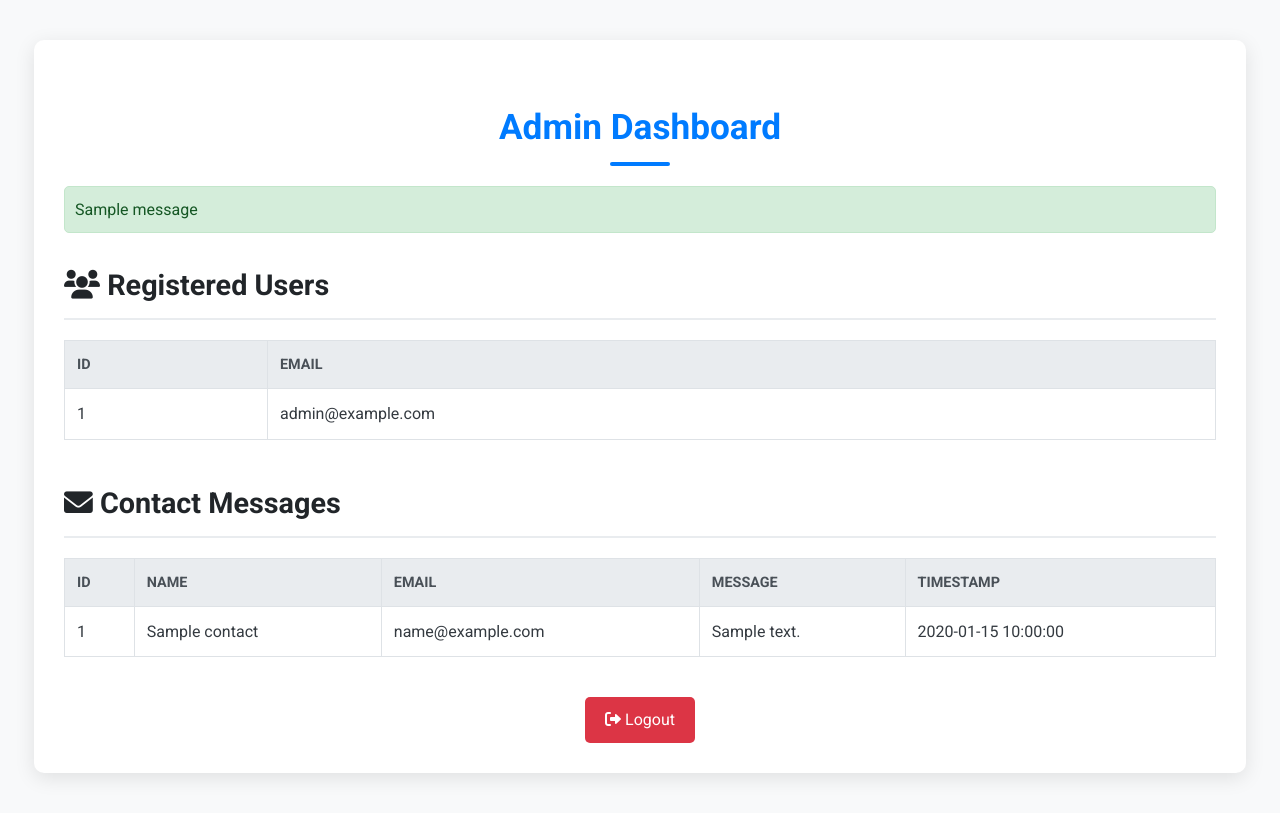
After one commit to Hodal66/learn_pyhton_for_data, a Flask app: template day4/my_portifolio/templates/dashboard.html in a window 1280 px wide. The commit adds this page. Run offline with Flask 3, Linux system fonts and the light colour scheme; the template is opened without the code that fills it: values that come from a table or form of the project are taken from there, others are empty; tables that the repository leaves empty hold one stand-in row (values such as "Sample post"); one stand-in notice (Sample message) is shown.

Commit message:
start learnig how to connect with the database

```diff
--- a/day4/my_portifolio/app.py
+++ b/day4/my_portifolio/app.py
@@ -1,10 +1,73 @@
-from flask import Flask, render_template
+# File: day4/my_portifolio/app.py
+from flask import Flask, render_template, request, redirect, url_for, flash
+from flask_sqlalchemy import SQLAlchemy
+from flask_login import LoginManager, UserMixin, login_user, logout_user, login_required, current_user
+from werkzeug.security import generate_password_hash, check_password_hash
+import os
 
+# Initialize Flask app
 app = Flask(__name__)
+
+# --- Configuration ---
+# Secret key for session management (IMPORTANT: Change this in production!)
+app.config['SECRET_KEY'] = 'your_super_secret_key_here'
+# Database configuration
+app.config['SQLALCHEMY_DATABASE_URI'] = 'sqlite:///dashboard.db'
+app.config['SQLALCHEMY_TRACK_MODIFICATIONS'] = False
+
+# Initialize SQLAlchemy
+db = SQLAlchemy(app)
+
+# Initialize Flask-Login
+login_manager = LoginManager()
+login_manager.init_app(app)
+login_manager.login_view = 'login' # Redirect to login page if not authenticated
+
+# --- Database Models ---
+
+class User(UserMixin, db.Model):
+    id = db.Column(db.Integer, primary_key=True)
+    email = db.Column(db.String(100), unique=True, nullable=False)
+    password_hash = db.Column(db.String(128), nullable=False)
+
+    def set_password(self, password):
+        self.password_hash = generate_password_hash(password)
+
+    def check_password(self, password):
+        return check_password_hash(self.password_hash, password)
+
+class Contact(db.Model):
+    id = db.Column(db.Integer, primary_key=True)
+    name = db.Column(db.String(100), nullable=False)
+    email = db.Column(db.String(100), nullable=False)
+    message = db.Column(db.Text, nullable=False)
+    timestamp = db.Column(db.DateTime, default=db.func.now())
+
+# --- Flask-Login User Loader ---
+@login_manager.user_loader
+def load_user(user_id):
+    return User.query.get(int(user_id))
+
+# --- Routes ---
 
 @app.route('/')
 def home():
     return render_template('index.html')
 
+# --- Database Initialization Function ---
+def create_db():
+    if not os.path.exists('dashboard.db'):
+        with app.app_context():
+            db.create_all()
+            print("Database created successfully!")
+            # Optional: Create a default admin user for testing
+            if not User.query.filter_by(email='admin@example.com').first():
+                admin_user = User(email='admin@example.com')
+                admin_user.set_password('adminpassword') # CHANGE THIS IN PRODUCTION!
+                db.session.add(admin_user)
+                db.session.commit()
+                print("Default admin user created: admin@example.com with password 'adminpassword'")
+
 if __name__ == '__main__':
+    create_db() # Call this to create the database and tables
     app.run(debug=True)
--- /dev/null
+++ b/day4/my_portifolio/templates/dashboard.html
@@ -0,0 +1,190 @@
+<!DOCTYPE html>
+<html lang="en">
+<head>
+    <meta charset="UTF-8">
+    <meta name="viewport" content="width=device-width, initial-scale=1.0">
+    <title>Admin Dashboard</title>
+    <link rel="stylesheet" href="{{ url_for('static', filename='style.css') }}">
+    <link href="https://fonts.googleapis.com/css2?family=Roboto:wght@300;400;700&display=swap" rel="stylesheet">
+    <link rel="stylesheet" href="https://cdnjs.cloudflare.com/ajax/libs/font-awesome/6.0.0-beta3/css/all.min.css">
+    <style>
+        body {
+            background-color: #f8f9fa;
+            font-family: 'Roboto', sans-serif;
+            color: #343a40;
+            line-height: 1.6;
+        }
+        .dashboard-container {
+            width: 90%;
+            max-width: 1200px;
+            margin: 40px auto;
+            background-color: #ffffff;
+            padding: 30px;
+            border-radius: 10px;
+            box-shadow: 0 5px 20px rgba(0, 0, 0, 0.1);
+        }
+        .dashboard-container h2 {
+            color: #007bff;
+            text-align: center;
+            margin-bottom: 30px;
+            font-size: 2.2em;
+            position: relative;
+        }
+        .dashboard-container h2::after {
+            content: '';
+            width: 60px;
+            height: 4px;
+            background-color: #007bff;
+            position: absolute;
+            bottom: -10px;
+            left: 50%;
+            transform: translateX(-50%);
+            border-radius: 2px;
+        }
+        .dashboard-section {
+            margin-bottom: 40px;
+        }
+        .dashboard-section h3 {
+            color: #212529;
+            margin-bottom: 20px;
+            font-size: 1.8em;
+            border-bottom: 2px solid #e9ecef;
+            padding-bottom: 10px;
+        }
+        .data-table {
+            width: 100%;
+            border-collapse: collapse;
+            margin-top: 20px;
+        }
+        .data-table th, .data-table td {
+            border: 1px solid #dee2e6;
+            padding: 12px;
+            text-align: left;
+        }
+        .data-table th {
+            background-color: #e9ecef;
+            color: #495057;
+            font-weight: bold;
+            text-transform: uppercase;
+            font-size: 0.9em;
+        }
+        .data-table tr:nth-child(even) {
+            background-color: #f8f9fa;
+        }
+        .data-table tr:hover {
+            background-color: #e2e6ea;
+        }
+        .logout-btn {
+            display: block;
+            width: fit-content;
+            margin: 30px auto 0 auto;
+            background-color: #dc3545;
+            color: white;
+            padding: 10px 20px;
+            border: none;
+            border-radius: 5px;
+            font-size: 1em;
+            cursor: pointer;
+            text-decoration: none;
+            transition: background-color 0.3s ease;
+        }
+        .logout-btn:hover {
+            background-color: #c82333;
+        }
+        .flash-messages {
+            list-style: none;
+            padding: 0;
+            margin-bottom: 20px;
+        }
+        .flash-messages li {
+            background-color: #d4edda;
+            color: #155724;
+            border: 1px solid #c3e6cb;
+            padding: 10px;
+            border-radius: 5px;
+            margin-bottom: 10px;
+        }
+        .flash-messages li.error {
+            background-color: #f8d7da;
+            color: #721c24;
+            border: 1px solid #dc3545;
+        }
+        .flash-messages li.info {
+            background-color: #d1ecf1;
+            color: #0c5460;
+            border: 1px solid #bee5eb;
+        }
+    </style>
+</head>
+<body>
+    <div class="dashboard-container">
+        <h2>Admin Dashboard</h2>
+
+        {% with messages = get_flashed_messages(with_categories=true) %}
+            {% if messages %}
+                <ul class="flash-messages">
+                    {% for category, message in messages %}
+                        <li class="{{ category }}">{{ message }}</li>
+                    {% endfor %}
+                </ul>
+            {% endif %}
+        {% endwith %}
+
+        <div class="dashboard-section">
+            <h3><i class="fas fa-users"></i> Registered Users</h3>
+            {% if users %}
+                <table class="data-table">
+                    <thead>
+                        <tr>
+                            <th>ID</th>
+                            <th>Email</th>
+                        </tr>
+                    </thead>
+                    <tbody>
+                        {% for user in users %}
+                            <tr>
+                                <td>{{ user.id }}</td>
+                                <td>{{ user.email }}</td>
+                            </tr>
+                        {% endfor %}
+                    </tbody>
+                </table>
+            {% else %}
+                <p>No registered users yet.</p>
+            {% endif %}
+        </div>
+
+        <div class="dashboard-section">
+            <h3><i class="fas fa-envelope"></i> Contact Messages</h3>
+            {% if contacts %}
+                <table class="data-table">
+                    <thead>
+                        <tr>
+                            <th>ID</th>
+                            <th>Name</th>
+                            <th>Email</th>
+                            <th>Message</th>
+                            <th>Timestamp</th>
+                        </tr>
+                    </thead>
+                    <tbody>
+                        {% for contact in contacts %}
+                            <tr>
+                                <td>{{ contact.id }}</td>
+                                <td>{{ contact.name }}</td>
+                                <td>{{ contact.email }}</td>
+                                <td>{{ contact.message }}</td>
+                                <td>{{ contact.timestamp.strftime('%Y-%m-%d %H:%M:%S') }}</td>
+                            </tr>
+                        {% endfor %}
+                    </tbody>
+                </table>
+            {% else %}
+                <p>No contact messages yet.</p>
+            {% endif %}
+        </div>
+
+        <a href="{{ url_for('logout') }}" class="logout-btn"><i class="fas fa-sign-out-alt"></i> Logout</a>
+    </div>
+</body>
+</html>
--- a/day4/my_portifolio/templates/index.html
+++ b/day4/my_portifolio/templates/index.html
@@ -116,7 +116,7 @@
 
     <footer>
       <div class="container">
-        <p>&copy; 2024 Your Name. All rights reserved.</p>
+        <p>&copy; 2025 YMuheto Hodal. All rights reserved.</p>
       </div>
     </footer>
   </body>
```
Also changed, not shown: day4/my_portifolio/static/login.css (added, +78 -0 lines), day4/my_portifolio/templates/contact.html (added, +137 -0 lines), day4/my_portifolio/templates/login.html (added, +48 -0 lines), day4/my_portifolio/instance/dashboard.db (added).
